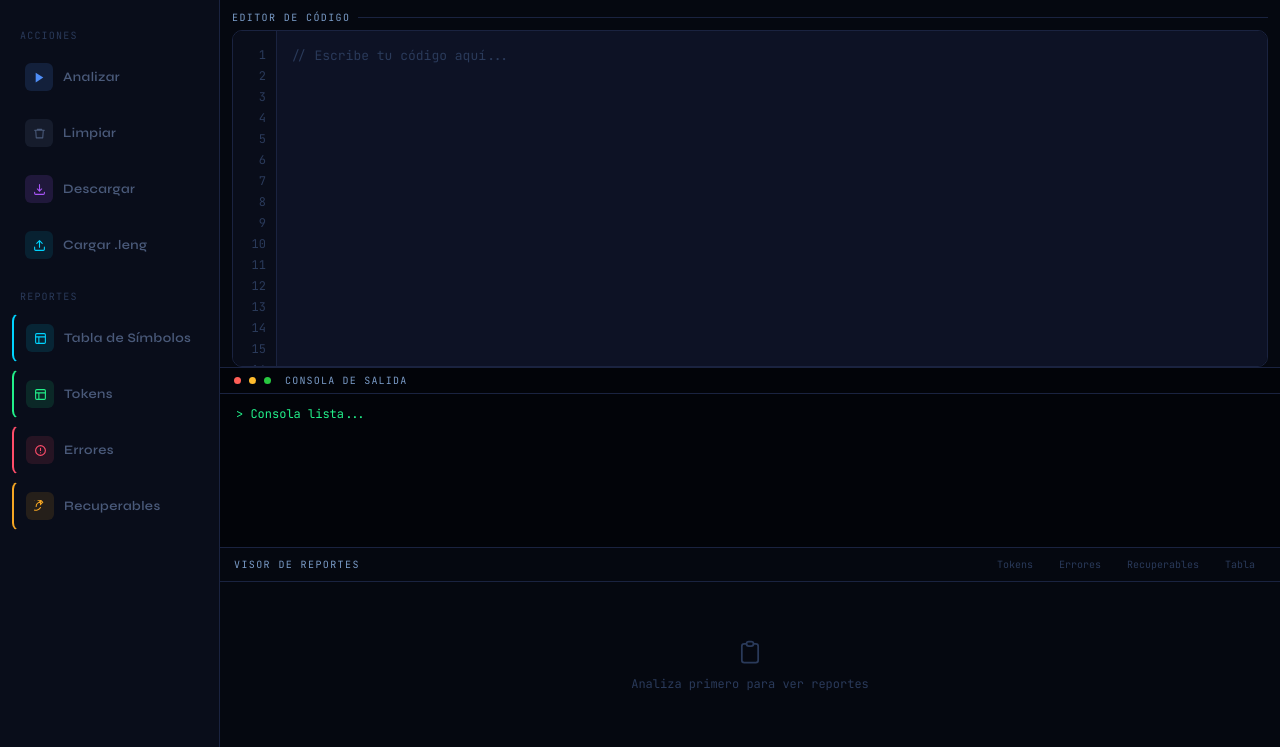
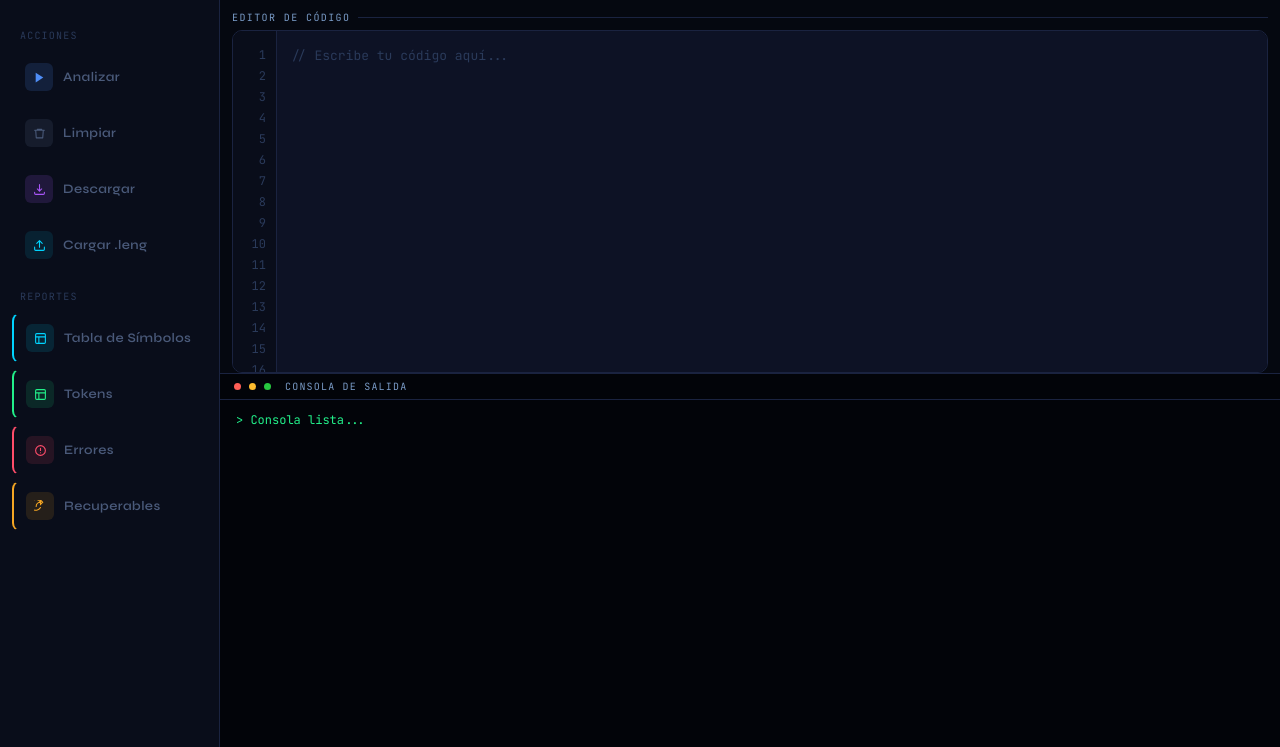
Before and after one commit to Chiza-J/Compiladores, a Flask app: page / in a window 1280 px wide. Shown: the part 53-800 px from the top of the page. Run offline with Flask 3, Linux system fonts and the light colour scheme.

Commit message:
se arregló la interaz

```diff
--- a/app.py
+++ b/app.py
@@ -66,14 +66,13 @@ def analizar():
     ruta_rec = os.path.join(RUTA_PROYECTO, 'static', 'reportes_html', 'reporte_recuperables.py')
     ruta_semantico = os.path.join(RUTA_PROYECTO, 'static', 'reportes_html', 'reporte_semantico.py')
     ruta_tabla = os.path.join(RUTA_PROYECTO, 'static', 'reportes_html', 'tabla_simbolos.py')
-    ruta_c3d = os.path.join(RUTA_PROYECTO, 'generar_c3d.py')
+
 
     salida_tokens = ejecutar(ruta_tokens)
     salida_errores = ejecutar(ruta_errores)
     salida_rec = ejecutar(ruta_rec)
     salida_semantico = ejecutar(ruta_semantico)
     salida_tabla = ejecutar(ruta_tabla)
-    salida_c3d = ejecutar(ruta_c3d)
 
     salida = f"""
 ================= ANALIZADOR =================
@@ -92,9 +91,6 @@ def analizar():
 
  TABLA DE SÍMBOLOS:
 {salida_tabla}
-
-Codigo 3 direcciones:
-{salida_c3d}
 
 ==============================================
 """
@@ -199,10 +195,5 @@ def ver_tabla_simbolos():
 
     return send_file(base)
 
-@app.route('/c3d')
-def c3d():
-    ruta_c3d = os.path.join(RUTA_PROYECTO, 'generar_c3d.py')
-    salida = ejecutar(ruta_c3d)
-    return f"<pre>{salida}</pre>"
 if __name__ == '__main__':
     app.run(debug=True)
--- a/templates/index.html
+++ b/templates/index.html
@@ -192,7 +192,7 @@
     /* ─── MAIN AREA ─── */
     .main {
       display: grid;
-      grid-template-rows: 1fr 180px 200px;
+      grid-template-rows: 1fr 1fr;
       overflow: hidden;
     }
 
@@ -311,55 +311,6 @@
     .console-output::-webkit-scrollbar-track { background: transparent; }
     .console-output::-webkit-scrollbar-thumb { background: var(--border); border-radius: 2px; }
 
-    /* ─── VIEWER ─── */
-    .viewer-pane {
-      border-top: 1px solid var(--border);
-      display: flex;
-      flex-direction: column;
-      overflow: hidden;
-    }
-    .viewer-header {
-      display: flex;
-      align-items: center;
-      padding: 6px 14px;
-      border-bottom: 1px solid var(--border);
-      gap: 8px;
-      flex-shrink: 0;
-    }
-    .viewer-tabs {
-      display: flex;
-      gap: 4px;
-      margin-left: auto;
-    }
-    .viewer-tab {
-      font-size: 10px;
-      font-family: 'JetBrains Mono', monospace;
-      padding: 3px 10px;
-      border-radius: 4px;
-      border: 1px solid transparent;
-      background: transparent;
-      color: var(--text-dim);
-      cursor: pointer;
-      transition: all 0.15s;
-    }
-    .viewer-tab:hover { color: var(--text-muted); border-color: var(--border); }
-    .viewer-tab.active { background: rgba(79,142,247,0.1); border-color: var(--accent-blue); color: var(--accent-blue); }
-    .viewer-frame {
-      flex: 1;
-      border: none;
-      background: white;
-    }
-    .viewer-empty {
-      flex: 1;
-      display: flex;
-      align-items: center;
-      justify-content: center;
-      flex-direction: column;
-      gap: 10px;
-      color: var(--text-dim);
-      font-family: 'JetBrains Mono', monospace;
-      font-size: 12px;
-    }
 
     /* ─── ANALYZING OVERLAY ─── */
     .analyzing-bar {
@@ -493,6 +503,70 @@
         reader.readAsText(file);
         e.target.value = "";
       };
+      function DraggableModal({ frameUrl, onClose }) {
+  const modalRef = React.useRef(null);
+  const [pos, setPos] = React.useState({ x: window.innerWidth / 2 - window.innerWidth * 0.4, y: window.innerHeight / 2 - window.innerHeight * 0.35});
+  const [isMax, setIsMax] = React.useState(false);
+  const [dragging, setDragging] = React.useState(false);
+  const offset = React.useRef({ x: 0, y: 0 });
+
+  const handleMouseDown = (e) => {
+    setDragging(true);
+    offset.current = {
+      x: e.clientX - pos.x,
+      y: e.clientY - pos.y
+    };
+  };
+
+  const handleMouseMove = (e) => {
+    if (!dragging || isMax) return;
+    setPos({
+      x: e.clientX - offset.current.x,
+      y: e.clientY - offset.current.y
+    });
+  };
+
+  const handleMouseUp = () => setDragging(false);
+
+  React.useEffect(() => {
+    window.addEventListener("mousemove", handleMouseMove);
+    window.addEventListener("mouseup", handleMouseUp);
+    return () => {
+      window.removeEventListener("mousemove", handleMouseMove);
+      window.removeEventListener("mouseup", handleMouseUp);
+    };
+  });
+
+  return (
+    <div className="modal">
+      <div
+        ref={modalRef}
+        className="modal-content"
+        style={
+          isMax
+            ? { top: 0, left: 0, width: "100%", height: "100%" }
+            : { top: pos.y, left: pos.x }
+        }
+      >
+
+        {/* Barra draggable SIN título */}
+        <div className="modal-drag" onMouseDown={handleMouseDown}>
+          <button
+            className="modal-btn modal-max"
+            onClick={() => setIsMax(!isMax)}
+          />
+          <button
+            className="modal-btn modal-close"
+            onClick={onClose}
+          />
+        </div>
+
+        <iframe className="modal-frame" src={frameUrl} />
+
+      </div>
+    </div>
+  );
+}
 
       return (
         <div className="app">
@@ -648,54 +722,25 @@
                   <div className="console-dot" style={{ background: "#ff5f57" }}/>
                   <div className="console-dot" style={{ background: "#febc2e" }}/>
                   <div className="console-dot" style={{ background: "#28c840" }}/>
-                <span className="console-title" style={{ marginLeft: 6 }}>Consola de salida</span>
+                  <span className="console-title" style={{ marginLeft: 6 }}>
+                    Consola de salida
+                  </span>
                 </div>
                 <div className="console-output">{consoleText}</div>
               </div>
 
-            {/* Viewer */}
-            <div className="viewer-pane">
-              <div className="viewer-header">
-                <span className="pane-label" style={{ marginBottom: 0 }}>Visor de reportes</span>
-                <div className="viewer-tabs">
-                  {[
-                    { key: "tokens",  label: "Tokens",  color: "var(--accent-green)" },
-                    { key: "errores", label: "Errores", color: "var(--accent-red)" },
-                    { key: "recup",   label: "Recuperables", color: "var(--accent-amber)" },
-                    { key: "tabla",   label: "Tabla", color: "var(--accent-cyan)" },
-                  ].map(t => (
-                    <button
-                      key={t.key}
-                      className={`viewer-tab ${activeTab === t.key ? "active" : ""}`}
-                      style={activeTab === t.key ? { borderColor: t.color, color: t.color, background: t.color + "18" } : {}}
-                      onClick={() => {
-                       let ruta = "";
-
-                        if (t.key === "recup") ruta = "/recuperables";
-                          else if (t.key === "tabla") ruta = "/tabla_simbolos";
-                          else ruta = `/${t.key}`;
-
-                      cargar(ruta, t.key);
-                      }}
-                    >
-                      {t.label}
-                    </button>
-                  ))}
-                </div>
-              </div>
-              {frameUrl ? (
-                <iframe className="viewer-frame" src={frameUrl} key={frameUrl}/>
-              ) : (
-                <div className="viewer-empty">
-                  <svg width="28" height="28" viewBox="0 0 24 24" fill="none">
-                    <path d="M9 5H7a2 2 0 00-2 2v12a2 2 0 002 2h10a2 2 0 002-2V7a2 2 0 00-2-2h-2M9 5a2 2 0 002 2h2a2 2 0 002-2M9 5a2 2 0 012-2h2a2 2 0 012 2" stroke="currentColor" strokeWidth="1.5" strokeLinecap="round"/>
-                  </svg>
-                  <span>Analiza primero para ver reportes</span>
-                </div>
-              )}
             </div>
 
-          </div>
+            {/* ── MODAL REPORTES ── */}
+            {activeTab && (
+            <DraggableModal
+               frameUrl={frameUrl}
+                onClose={() => {
+                setActiveTab(null);
+                setFrameUrl("");
+           }}
+          />
+          )}
             </div>
       );
   }
```
Also changed, not shown: other parts of templates/index.html (+59 -0 lines). Lines whose indentation alone changed are shown as unchanged.
